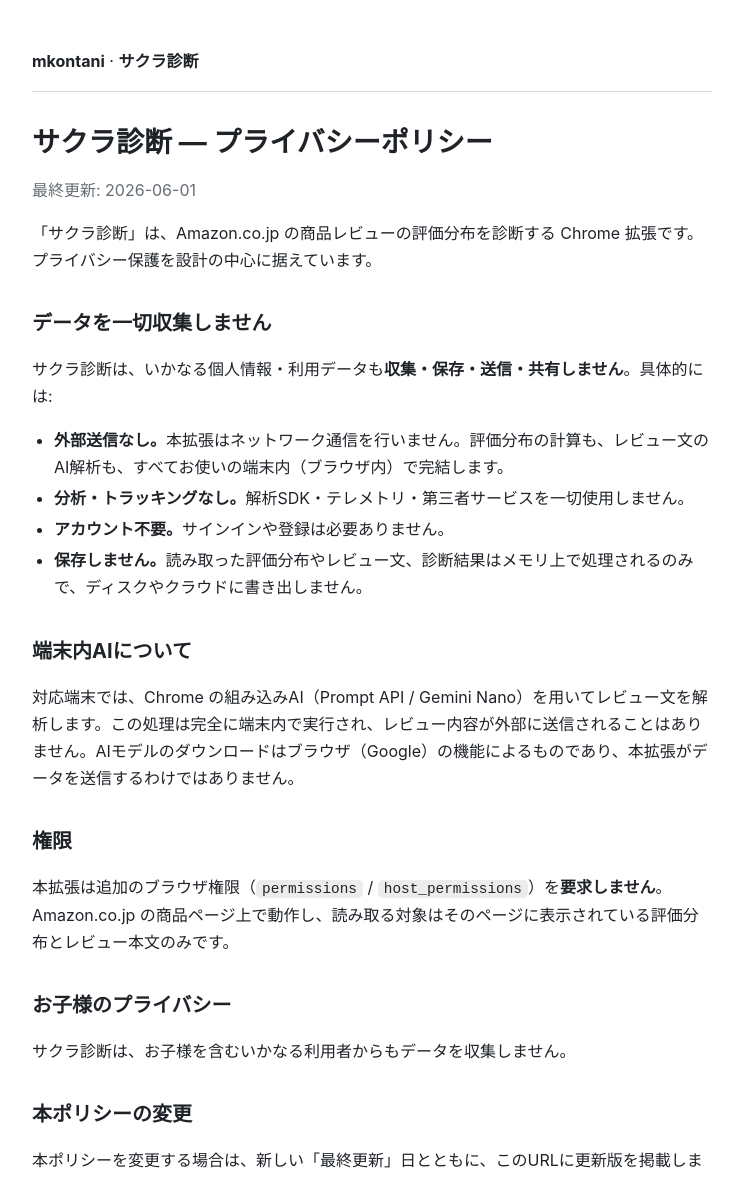
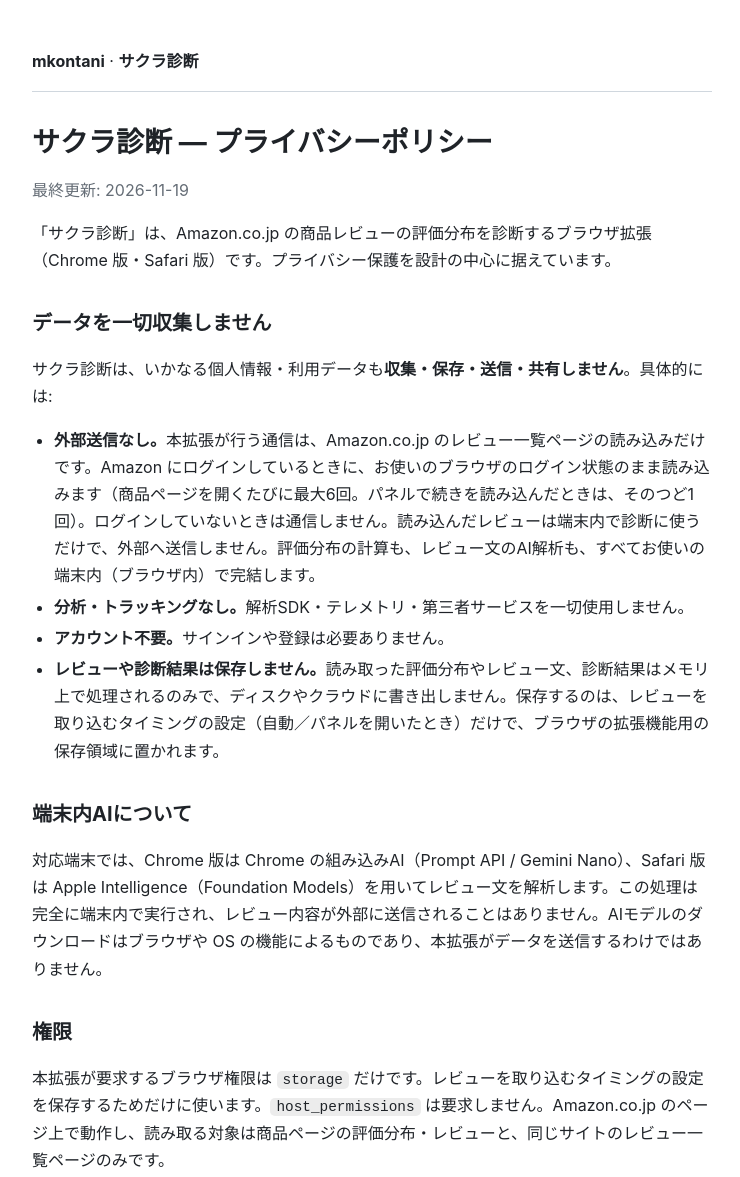
Before and after one commit to mkontani/mkontani.github.io, a plain HTML site: page sakura-grade/privacy.html in a window 1280 px wide. Shown: the top 1177 px of the page, without its empty margins (268-1008 px from the left). Drawn offline with Linux system fonts and the light colour scheme.

Commit message:
fix: サクラ診断 0.2.0 に合わせてプライバシーポリシーと紹介ページの記述を直す
0.2.0 からログイン中に Amazon.co.jp のレビュー一覧ページを読み込み、取り込みタイミングの設定を
storage に保存するため、「ネットワーク通信を行いません」「権限を要求しません」の記述が実際と合わなくなった。

- プライバシーポリシー: 通信（レビュー一覧の読み込みのみ・回数・未ログインでは通信しない）、
  保存するもの（取り込みタイミングの設定のみ）、権限（storage のみ）、Safari 版の端末内AIを追記。最終更新 2026-11-19。
- 紹介ページ: 同じ趣旨の記述4か所を実際に合わせ、アイコンを新しいものに差し替え。

Co-Authored-By: Claude Opus 5.5 <noreply@anthropic.com>
Claude-Session: https://claude.ai/code/session_01C9oCtJbjhPzY6ecNRkHbRs

```diff
--- a/sakura-grade/privacy.html
+++ b/sakura-grade/privacy.html
@@ -10,24 +10,24 @@
   <div class="wrap">
     <header class="site"><a href="/">mkontani</a> · <a href="/sakura-grade/">サクラ診断</a></header>
     <h1>サクラ診断 — プライバシーポリシー</h1>
-    <p class="muted">最終更新: 2026-06-01</p>
+    <p class="muted">最終更新: 2026-11-19</p>
 
-    <p>「サクラ診断」は、Amazon.co.jp の商品レビューの評価分布を診断する Chrome 拡張です。プライバシー保護を設計の中心に据えています。</p>
+    <p>「サクラ診断」は、Amazon.co.jp の商品レビューの評価分布を診断するブラウザ拡張（Chrome 版・Safari 版）です。プライバシー保護を設計の中心に据えています。</p>
 
     <h2>データを一切収集しません</h2>
     <p>サクラ診断は、いかなる個人情報・利用データも<strong>収集・保存・送信・共有しません</strong>。具体的には:</p>
     <ul>
-      <li><strong>外部送信なし。</strong>本拡張はネットワーク通信を行いません。評価分布の計算も、レビュー文のAI解析も、すべてお使いの端末内（ブラウザ内）で完結します。</li>
+      <li><strong>外部送信なし。</strong>本拡張が行う通信は、Amazon.co.jp のレビュー一覧ページの読み込みだけです。Amazon にログインしているときに、お使いのブラウザのログイン状態のまま読み込みます（商品ページを開くたびに最大6回。パネルで続きを読み込んだときは、そのつど1回）。ログインしていないときは通信しません。読み込んだレビューは端末内で診断に使うだけで、外部へ送信しません。評価分布の計算も、レビュー文のAI解析も、すべてお使いの端末内（ブラウザ内）で完結します。</li>
       <li><strong>分析・トラッキングなし。</strong>解析SDK・テレメトリ・第三者サービスを一切使用しません。</li>
       <li><strong>アカウント不要。</strong>サインインや登録は必要ありません。</li>
-      <li><strong>保存しません。</strong>読み取った評価分布やレビュー文、診断結果はメモリ上で処理されるのみで、ディスクやクラウドに書き出しません。</li>
+      <li><strong>レビューや診断結果は保存しません。</strong>読み取った評価分布やレビュー文、診断結果はメモリ上で処理されるのみで、ディスクやクラウドに書き出しません。保存するのは、レビューを取り込むタイミングの設定（自動／パネルを開いたとき）だけで、ブラウザの拡張機能用の保存領域に置かれます。</li>
     </ul>
 
     <h2>端末内AIについて</h2>
-    <p>対応端末では、Chrome の組み込みAI（Prompt API / Gemini Nano）を用いてレビュー文を解析します。この処理は完全に端末内で実行され、レビュー内容が外部に送信されることはありません。AIモデルのダウンロードはブラウザ（Google）の機能によるものであり、本拡張がデータを送信するわけではありません。</p>
+    <p>対応端末では、Chrome 版は Chrome の組み込みAI（Prompt API / Gemini Nano）、Safari 版は Apple Intelligence（Foundation Models）を用いてレビュー文を解析します。この処理は完全に端末内で実行され、レビュー内容が外部に送信されることはありません。AIモデルのダウンロードはブラウザや OS の機能によるものであり、本拡張がデータを送信するわけではありません。</p>
 
     <h2>権限</h2>
-    <p>本拡張は追加のブラウザ権限（<code>permissions</code> / <code>host_permissions</code>）を<strong>要求しません</strong>。Amazon.co.jp の商品ページ上で動作し、読み取る対象はそのページに表示されている評価分布とレビュー本文のみです。</p>
+    <p>本拡張が要求するブラウザ権限は <code>storage</code> だけです。レビューを取り込むタイミングの設定を保存するためだけに使います。<code>host_permissions</code> は要求しません。Amazon.co.jp のページ上で動作し、読み取る対象は商品ページの評価分布・レビューと、同じサイトのレビュー一覧ページのみです。</p>
 
     <h2>お子様のプライバシー</h2>
     <p>サクラ診断は、お子様を含むいかなる利用者からもデータを収集しません。</p>
```
Also changed, not shown: sakura-grade/index.html (+4 -4 lines), sakura-grade/icon.png.
